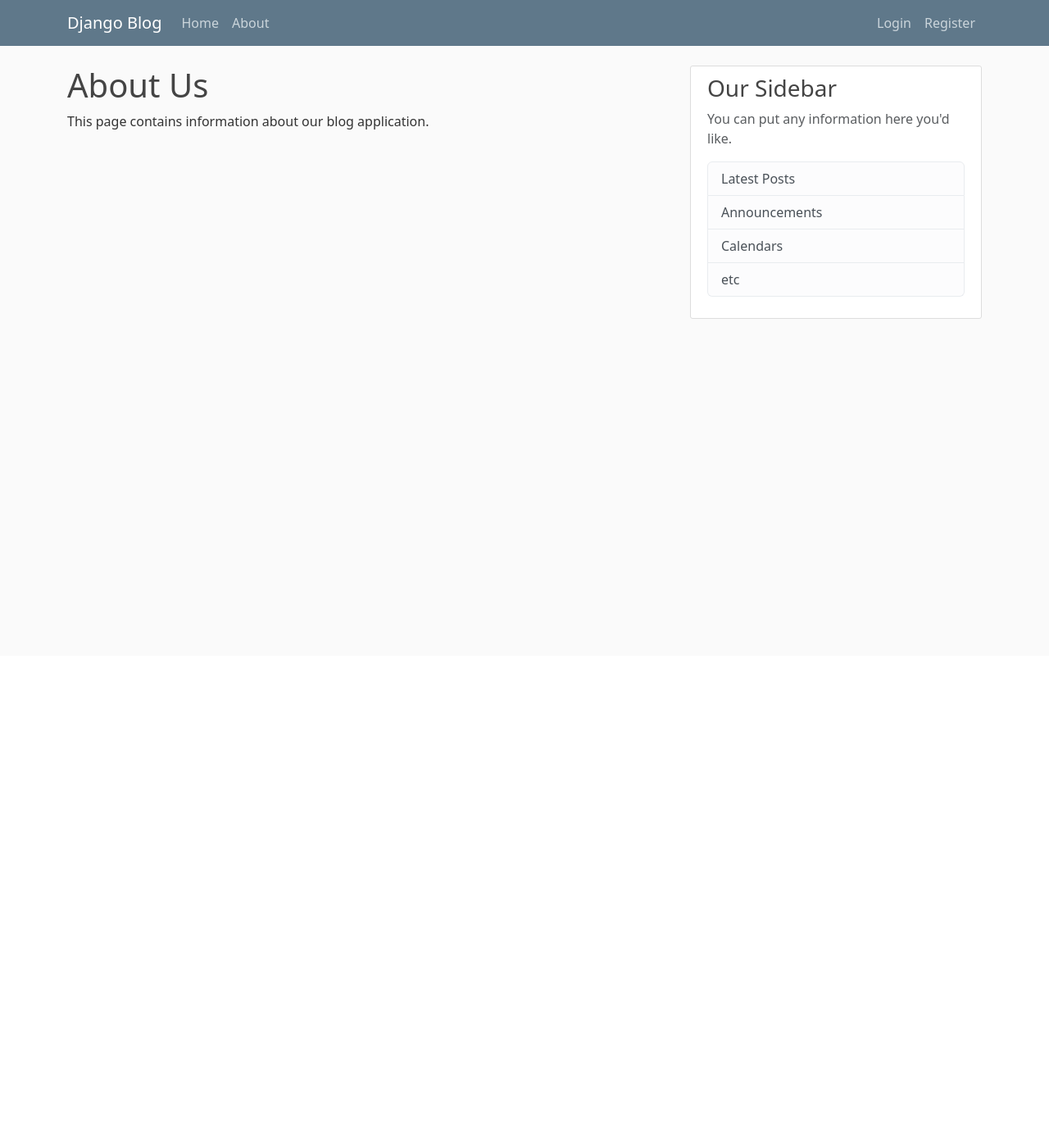
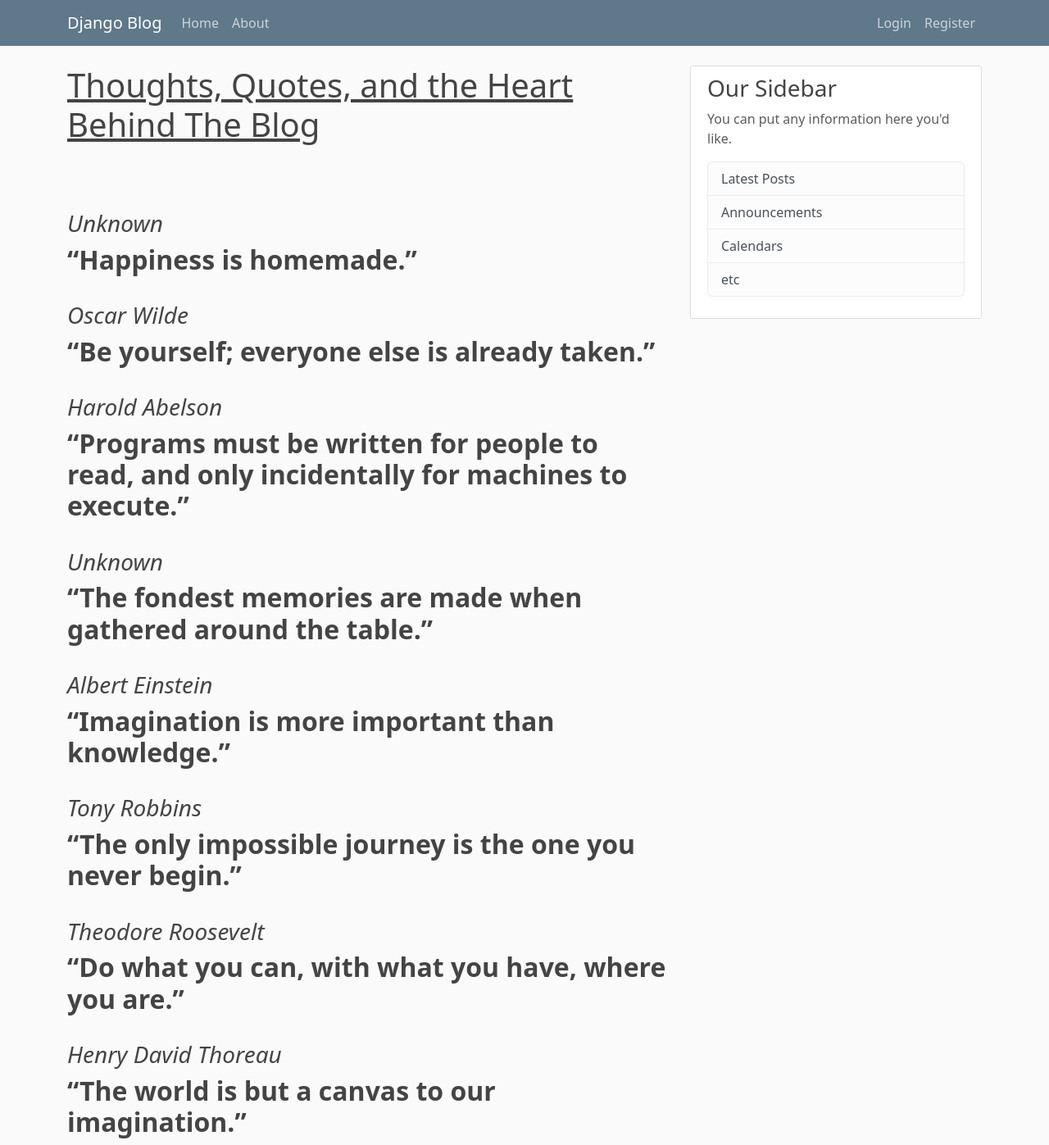
Before and after one commit to tjmatingo/Blogging-app, a Django app: page /about/ in a window 1280 px wide. Shown: the whole page at 82% size. Before the commit the page ends 389 px from the top, so only its background shows below. Run offline with Django 5.2, Linux system fonts and the light colour scheme.

Commit message:
UPDATED about page

```diff
--- a/blog/templates/blog/about.html
+++ b/blog/templates/blog/about.html
@@ -5,6 +5,42 @@
 {% endblock title %}
 
 {% block content %}
-    <h1>About Us</h1>
-    <p>This page contains information about our blog application.</p>
+    <h1><u>Thoughts, Quotes, and the Heart Behind The Blog</u></h1>
+
+    <section class="about-section">
+        <br>
+        <br>
+        <br>
+        <h3><i>Unknown</i></h3>
+        <h2><b>“Happiness is homemade.”</b></h2>
+
+        <br>
+        <h3><i>Oscar Wilde</i></h3>
+        <h2><b>“Be yourself; everyone else is already taken.”</b> </h2>
+
+
+        <br>
+        <h3><i>Harold Abelson</i></h3>
+        <h2><b>“Programs must be written for people to read, and only incidentally for machines to execute.”</b>  </h2>
+
+        <br>
+        <h3> <i>Unknown</i> </h3>
+        <h2><b>“The fondest memories are made when gathered around the table.”</b> </h2>
+
+        <br>
+        <h3><i>Albert Einstein</i></h3>
+        <h2><b>“Imagination is more important than knowledge.”</b> </h2>
+
+        <br>
+        <h3><i>Tony Robbins</i></h3>
+        <h2><b>“The only impossible journey is the one you never begin.”</b> </h2>
+
+        <br>
+        <h3><i>Theodore Roosevelt</i> </h3>
+        <h2><b>“Do what you can, with what you have, where you are.”</b> </h2>
+
+        <br>
+        <h3><i> Henry David Thoreau</i> </h3>
+        <h2><b>“The world is but a canvas to our imagination.” </b> </h2>
+    </section>
 {% endblock content %}
```
